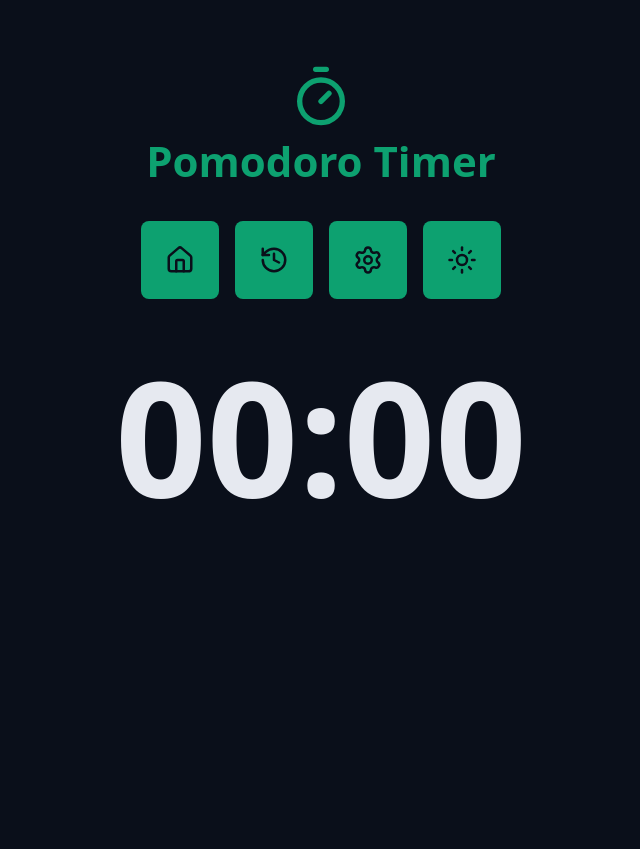
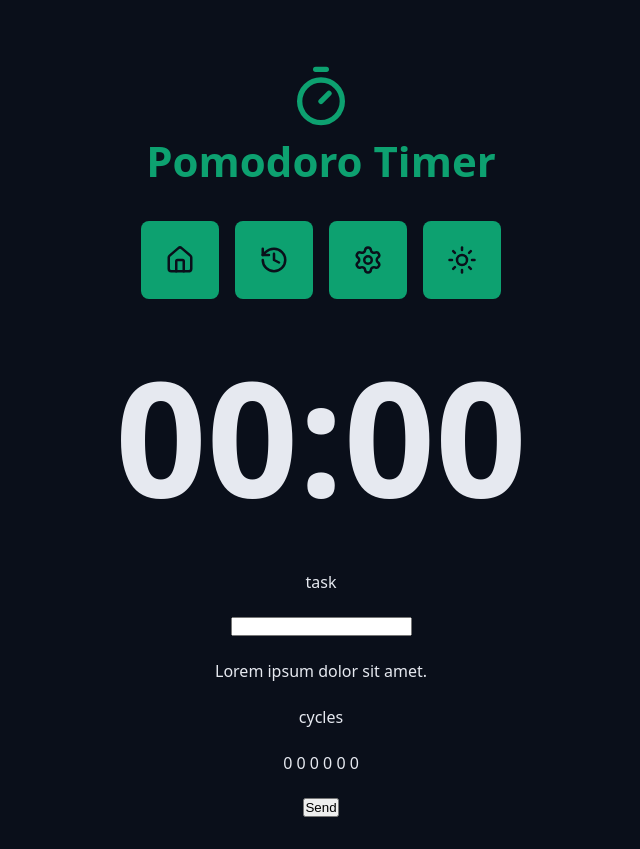
Before and after one commit to Aleydon/Pomodoro-Timer, a React (Vite) app: page / in a window 1280 px wide. Shown: the whole page, without its empty margins (319-959 px from the left). Before the commit the page ends 800 px from the top, so only its background shows below. Built offline with nearby package versions, Linux system fonts and the light colour scheme.

Commit message:
feat(form component): created form component

```diff
--- a/src/App.tsx
+++ b/src/App.tsx
@@ -18,6 +18,24 @@ export function App() {
 			<Container>
 				<CountDown />
 			</Container>
+			<Container>
+				<form className="form" action="">
+					<div className="formRow">
+						<label htmlFor="taskInput">task</label>
+						<input type="text" id="taskInput" />
+					</div>
+					<div className="formRow">
+						<p>Lorem ipsum dolor sit amet.</p>
+					</div>
+					<div className="formRow">
+						<p>cycles</p>
+						<p>0 0 0 0 0 0</p>
+					</div>
+					<div className="formRow">
+						<button type="submit">Send</button>
+					</div>
+				</form>
+			</Container>
 		</>
 	);
 }
--- a/src/styles/global.css
+++ b/src/styles/global.css
@@ -25,3 +25,19 @@ body {
 html {
 	font-size: 62.5%;
 }
+
+.form {
+	display: flex;
+	flex-direction: column;
+	justify-content: center;
+	align-items: center;
+	gap: 2.4rem;
+}
+
+.formRow {
+	display: flex;
+	flex-direction: column;
+	justify-content: center;
+	align-items: center;
+	gap: 2.4rem;
+}
```
